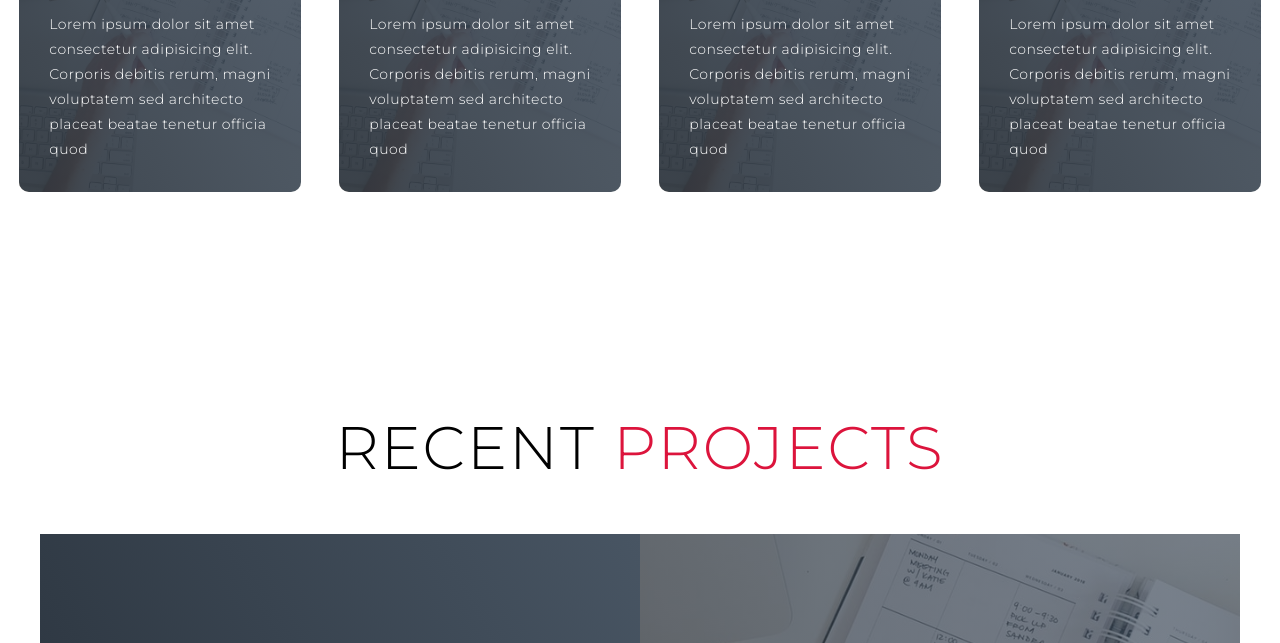
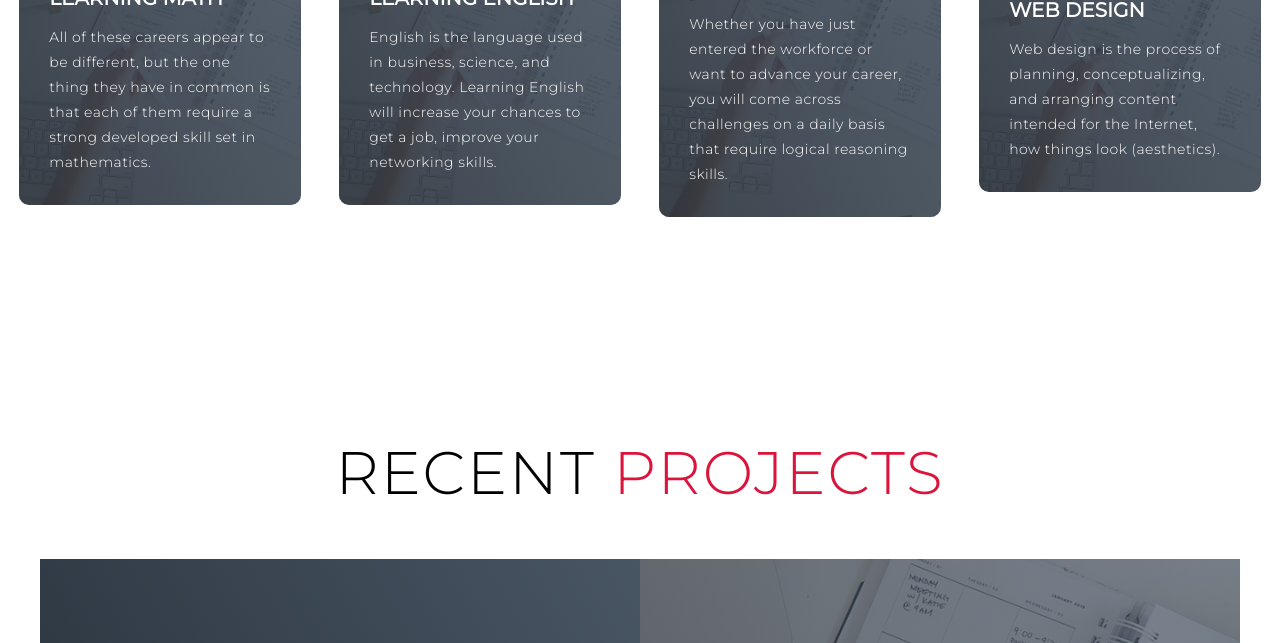
Before and after one commit to Fibonacci1234/profile, a plain HTML site: page index.html in a window 1280 px wide. Shown: the part 1309-1952 px from the top of the page. Drawn offline with Linux system fonts and the light colour scheme; files whose address does not match are found by name.

Commit message:
update service

```diff
--- a/index.html
+++ b/index.html
@@ -54,23 +54,23 @@
         <div class="service-item">
           <div class="icon"><img src="https://oluseunonigbinde.files.wordpress.com/2014/07/1498772.jpg"/></div>
           <h2>Learning Math</h2>
-          <p>Lorem ipsum dolor sit amet consectetur adipisicing elit. Corporis debitis rerum, magni voluptatem sed architecto placeat beatae tenetur officia quod</p>
+          <p> All of these careers appear to be different, but the one thing they have in common is that each of them require a strong developed skill set in mathematics. </p>
         </div>
         <div class="service-item">
           <div class="icon"><img src="https://encrypted-tbn0.gstatic.com/images?q=tbn%3AANd9GcRBufzU6zeqB1kHDkHLURulTBShUs5qusWVFQ&usqp=CAU"> </div>
           <h2>Learning English</h2>
-          <p>Lorem ipsum dolor sit amet consectetur adipisicing elit. Corporis debitis rerum, magni voluptatem sed architecto placeat beatae tenetur officia quod</p>
+          <p>English is the language used in business, science, and technology. Learning English will increase your chances to get a job, improve your networking skills.</p>
         </div>
         <div class="service-item">
           <div class="icon"><img src="https://ucmasvietnam.com/pic/News/images/hoc-toan-tu-duy-de-phat-trien-nao-bo.jpg"/></div>
           <h2>Logic Thinking</h2>
-          <p>Lorem ipsum dolor sit amet consectetur adipisicing elit. Corporis debitis rerum, magni voluptatem sed architecto placeat beatae tenetur officia quod</p>
+          <p>Whether you have just entered the workforce or want to advance your career, you will come across challenges on a daily basis that require logical reasoning skills.</p>
         </div>
         <div class="service-item">
           <div class="icon"><img src="https://www.vietiso.com/files/thumbnail/527/350//images/12111.jpg"></div>
           <!-- <img src="https://img.icons8.com/bubbles/100/000000/services.png"/> -->
           <h2>Web Design</h2>
-          <p>Lorem ipsum dolor sit amet consectetur adipisicing elit. Corporis debitis rerum, magni voluptatem sed architecto placeat beatae tenetur officia quod</p>
+          <p>Web design is the process of planning, conceptualizing, and arranging content intended for the Internet, how things look (aesthetics).</p>
         </div>
       </div>
     </div>
```
